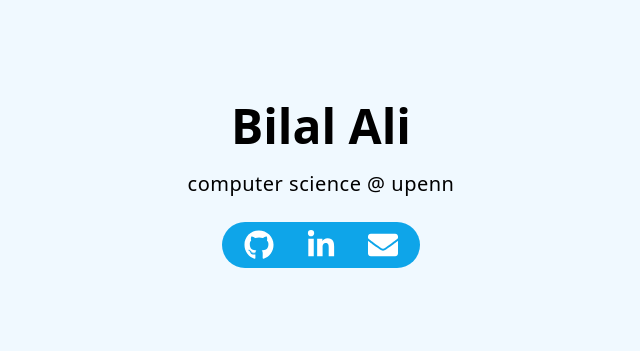
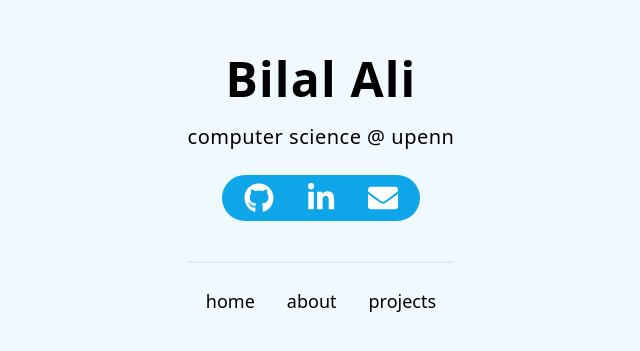
Before and after one commit to bilala45/personal-website-v2, a Gatsby site: page / in a window 1280 px wide. Shown: the part 175-526 px from the top of the page, without its empty margins (319-959 px from the left). Built offline with nearby package versions, Linux system fonts and the light colour scheme; Gatsby itself is replaced by a stand-in of ours.

Commit message:
Add page links and styles

```diff
--- a/src/pages/index.tsx
+++ b/src/pages/index.tsx
@@ -6,20 +6,22 @@ const IndexPage = () => {
     return "text-3xl px-4 py-1 text-white rounded-full hover:text-black hover:bg-white";
   };
 
+  const navStyle = () => {
+    return "text-lg px-4 hover:text-sky-500 cursor-pointer";
+  };
+
   return (
     <div className="grid place-content-center min-w-screen min-h-screen bg-sky-50">
       {/* <ScrollProgress /> */}
-
       <div className="mb-20">
         <div className="text-center">
-          <h1 className="text-5xl font-semibold">Bilal Ali</h1>
+          <h1 className="text-5xl font-semibold tracking-wide">Bilal Ali</h1>
           <h2 className="text-xl mt-5 tracking-wide font-light">
             computer science @ upenn
           </h2>
         </div>
 
-        <div className="flex justify-center mt-6">
-          <div className="flex p-1 px-1.5 rounded-full max-w-fit bg-sky-500">
+        <div className="flex justify-center mt-6 mx-auto py-1 px-1.5 rounded-full max-w-fit bg-sky-500">
           <a className={iconStyle()} href="https://github.com/bilala45">
             <FaGithub />
           </a>
@@ -33,6 +35,13 @@ const IndexPage = () => {
             <FaEnvelope />
           </a>
         </div>
+
+        <hr className="mt-10 border-t-2 font-bold"></hr>
+
+        <div className="flex justify-center mt-6 mx-auto max-w-fit">
+          <div className={navStyle()}>home</div>
+          <div className={navStyle()}>about</div>
+          <div className={navStyle()}>projects</div>
         </div>
       </div>
     </div>
```
Lines whose indentation alone changed are shown as unchanged.
